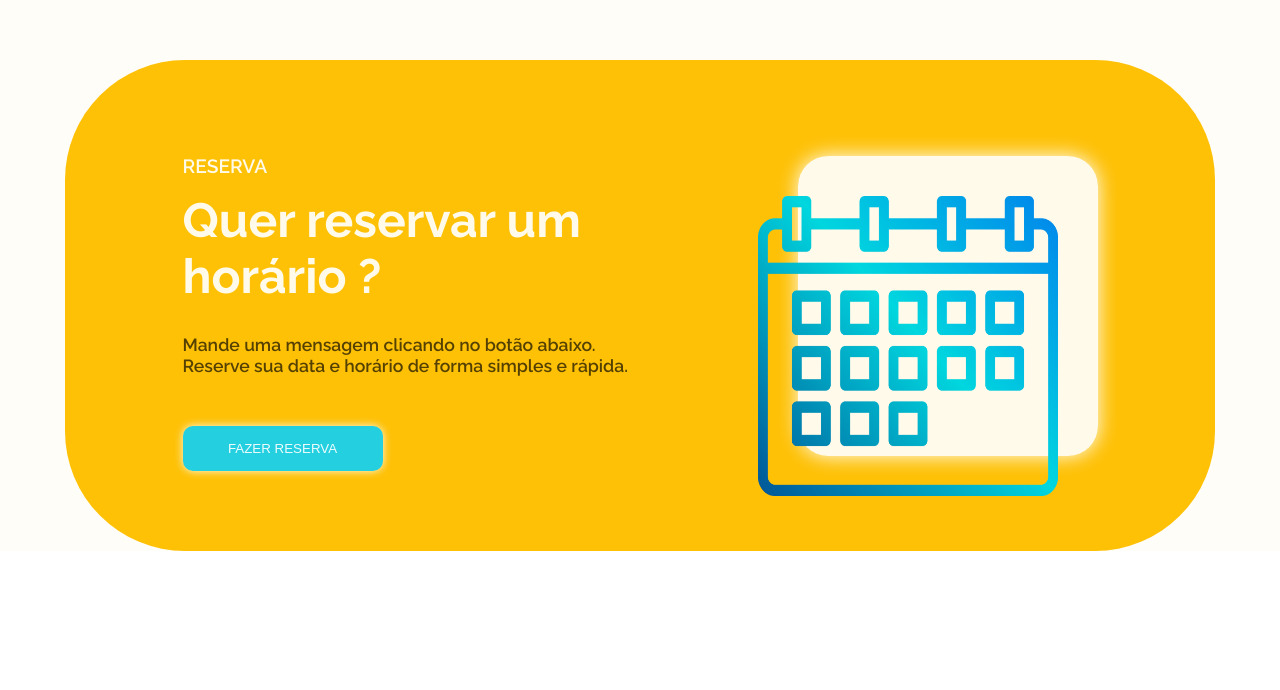
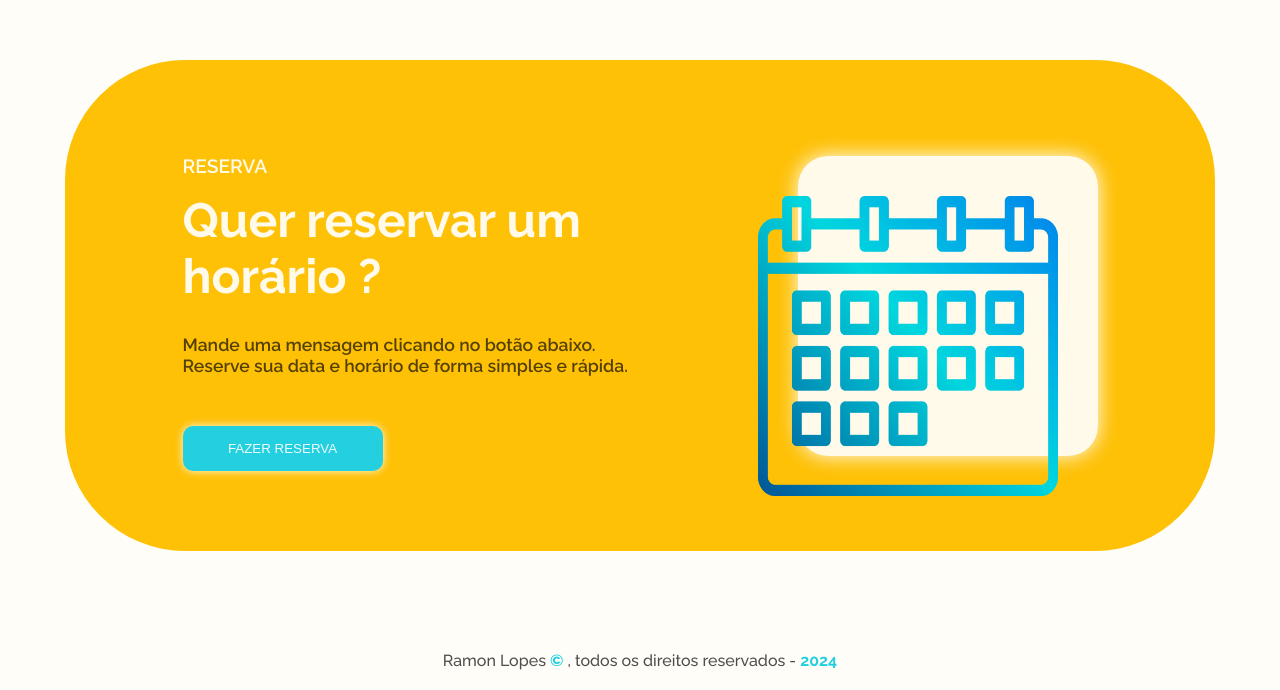
Before and after one commit to RamonLopes86/ramonburger, a Next.js app: page / in a window 1280 px wide. Shown: the part 3442-4132 px from the top of the page. Before the commit the page ends 4073 px from the top, so only its background shows below. Built offline with nearby package versions, Linux system fonts and the light colour scheme.

Commit message:
ajuste e criação do fotter

```diff
--- a/src/app/page.js
+++ b/src/app/page.js
@@ -13,6 +13,7 @@ import SacolaCompras from "@/components/sacolaCompras/sacola";
 import Depoimentos from "@/components/section_depoimentos/depoientos";
 import RevisarPedido from "@/components/section-page-Revisar/revisar";
 import Agendamento from "@/components/sectionAgendamento/agendamento";
+import Footer from "@/components/footer/fotter";
 
 
 export default function Home() {
@@ -34,7 +35,7 @@ export default function Home() {
                   <Cardapio/>
                   <Depoimentos/>
                   <Agendamento/>
-
+                  <Footer/>
 
                   <BtnTopo/>
                   <SacolaCompras/>
--- /dev/null
+++ b/src/components/footer/footer.module.css
@@ -0,0 +1,23 @@
+.boxFooter{
+
+    align-content: center;
+    text-align: center;
+    padding: 20px 10px;
+}
+
+.fotterParagrafo{
+
+    font-size: 1rem;
+    font-family: var(--rel);
+    font-weight: 500;
+    color: rgba(0, 0, 0, 0.699);
+
+
+    & span{
+
+        color: var(--corpadrao);
+        font-weight: 700;
+
+    }
+
+}
--- /dev/null
+++ b/src/components/footer/fotter.jsx
@@ -0,0 +1,26 @@
+import estiloFooter from './footer.module.css';
+
+
+
+export default function Footer() {
+
+
+    const ano = new Date().getFullYear()
+
+
+
+    return (
+
+        <section className={estiloFooter.boxFooter}>
+
+                {
+
+                    <p className={estiloFooter.fotterParagrafo}>Ramon Lopes <span>&copy;</span> , todos os direitos reservados - <span>{ano}</span> </p>
+
+                }
+
+        </section>
+
+
+    )
+}
```
